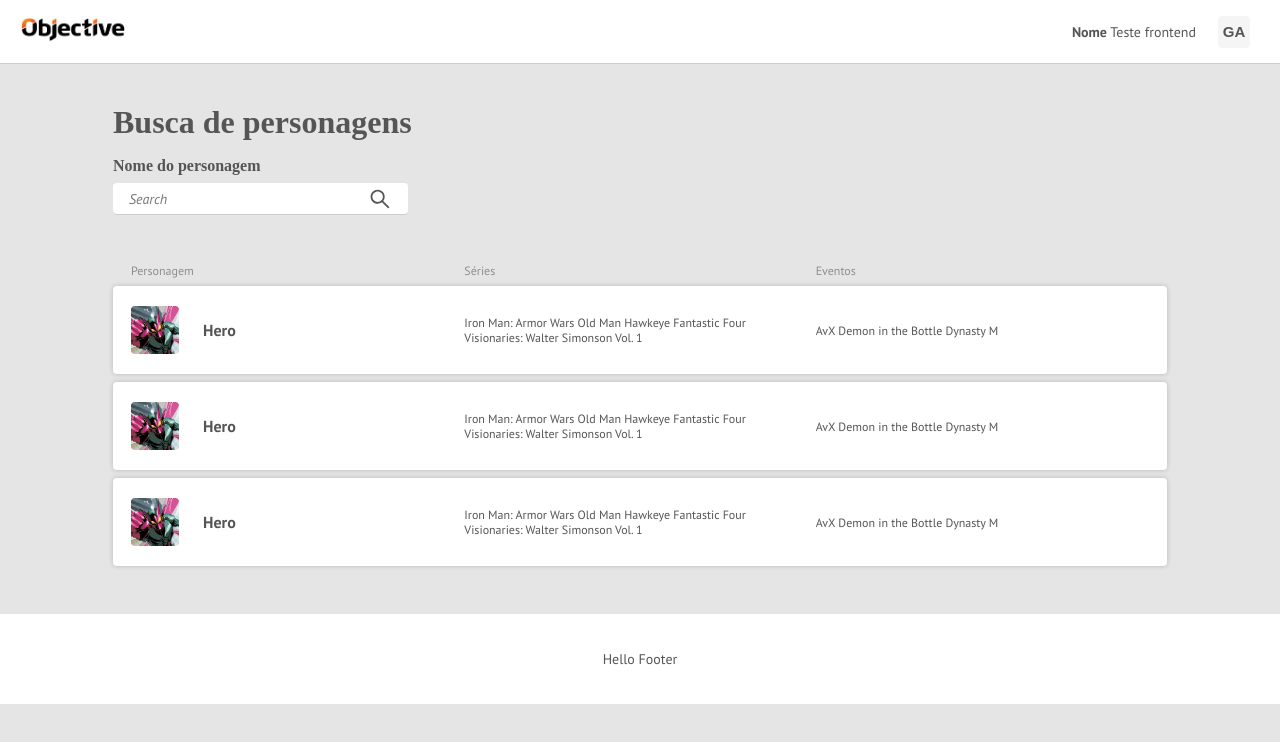
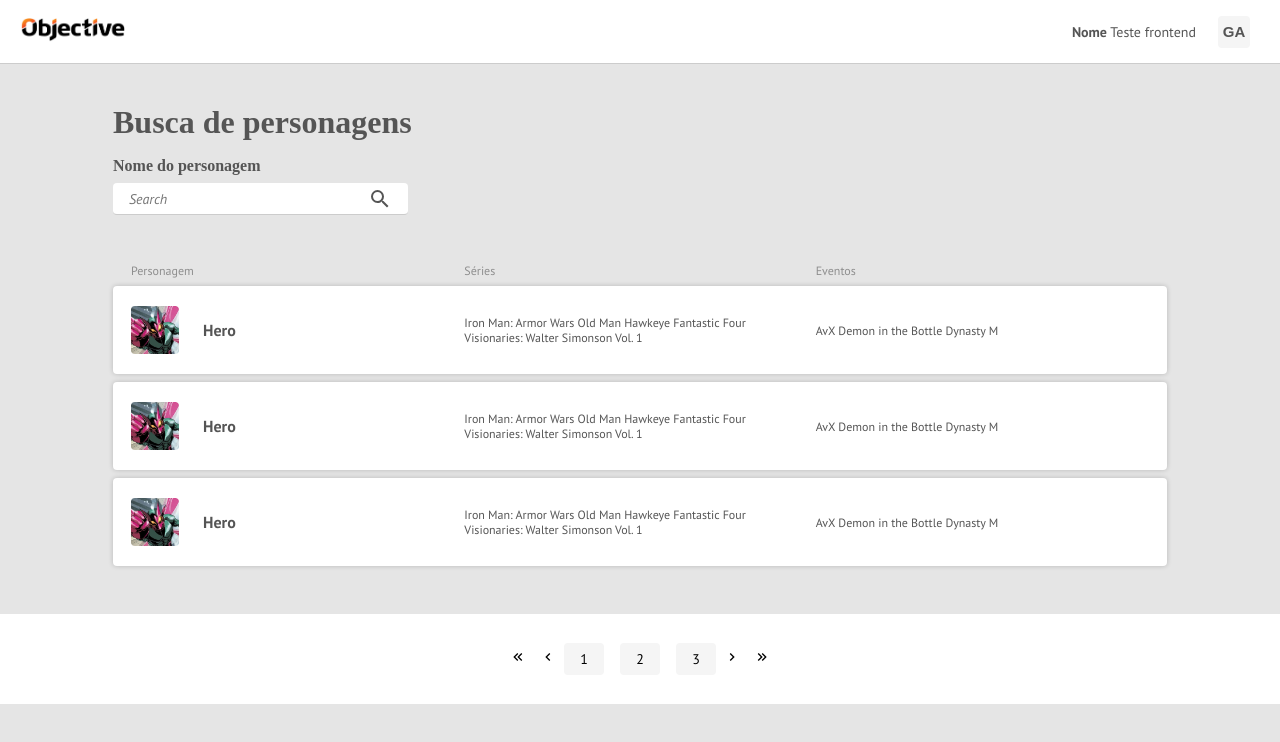
Before and after one commit to Gabriel-Alexander10/desafio_objective, a Next.js app: page / in a window 1280 px wide. Shown: the top 742 px of the page. Built offline with nearby package versions, Linux system fonts and the light colour scheme; a web font is replaced by a local one.

Commit message:
style: pagination component

```diff
--- a/src/components/Pagination/index.tsx
+++ b/src/components/Pagination/index.tsx
@@ -1,9 +1,39 @@
-import { Container } from './styles';
+import { MdKeyboardArrowLeft, MdKeyboardArrowRight } from 'react-icons/md';
+
+import { Container, ArrowButtonWrapper } from './styles';
 
 export function Pagination() {
   return (
     <Container>
-      Hello Footer
+      <ArrowButtonWrapper>
+        <button>
+          <MdKeyboardArrowLeft size={16} />
+          <MdKeyboardArrowLeft size={16} />
+        </button>
+      </ArrowButtonWrapper>
+
+      <ArrowButtonWrapper>
+        <button>
+          <MdKeyboardArrowLeft size={16} />
+        </button>
+      </ArrowButtonWrapper>
+
+      <button>1</button>
+      <button>2</button>
+      <button>3</button>
+
+      <ArrowButtonWrapper>
+        <button>
+          <MdKeyboardArrowRight size={16} />
+        </button>
+      </ArrowButtonWrapper>
+
+      <ArrowButtonWrapper>
+        <button>
+          <MdKeyboardArrowRight size={16} />
+          <MdKeyboardArrowRight size={16} />
+        </button>
+      </ArrowButtonWrapper>
     </Container>
   );
 }
--- a/src/components/Pagination/styles.ts
+++ b/src/components/Pagination/styles.ts
@@ -8,4 +8,33 @@ export const Container = styled.footer`
   height: 5.625rem;
 
   background: var(--white);
+
+  > button {
+    width: 2.5rem;
+    height: 2rem;
+    background: var(--element);
+    border: 1px solid var(--background);
+    border-radius: 4px;
+
+    &:hover {
+      background: var(--element-highlighted);
+    }
+
+    & + button {
+      margin-left: 1rem;
+    }
+  }
 `;
+
+export const ArrowButtonWrapper = styled.div`
+  padding: 0 8px;
+  button {
+    background: transparent;
+    border: 0;
+    svg {
+      & + svg {
+        margin-left: -20px;
+      }
+    }
+  }
+`;
--- a/src/components/SearchInput/index.tsx
+++ b/src/components/SearchInput/index.tsx
@@ -1,4 +1,4 @@
-import { AiOutlineSearch } from 'react-icons/ai';
+import { MdSearch } from 'react-icons/md';
 
 import { Container } from './styles';
 
@@ -7,7 +7,7 @@ export function SearchInput() {
     <Container>
       <input placeholder="Search" type="text" />
 
-      <AiOutlineSearch size={24} />
+      <MdSearch size={24} />
     </Container>
   )
 }
```
